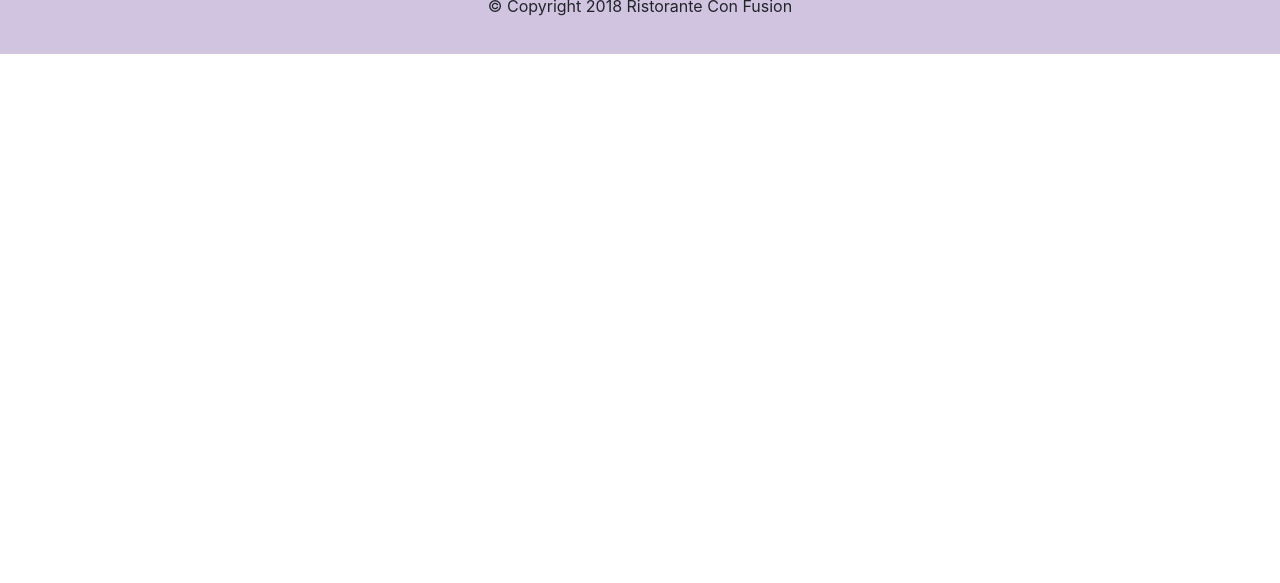
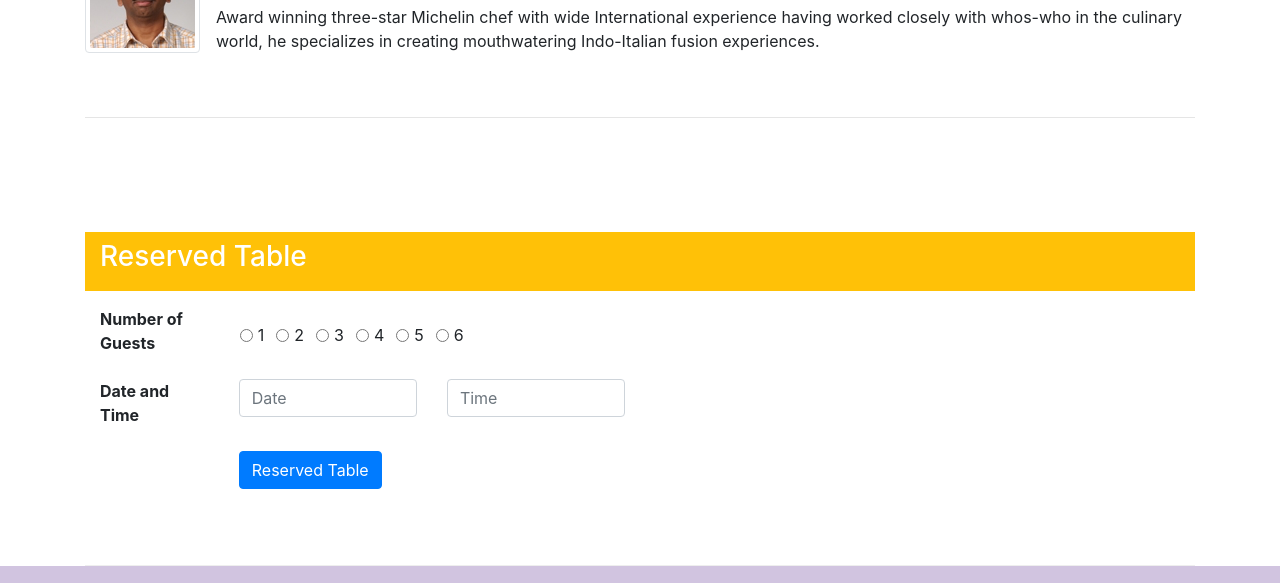
Before and after one commit to RSC007/RSC-world, a website: page index.html in a window 1280 px wide. Shown: the part 946-1529 px from the top of the page. Before the commit the page ends 1000 px from the top, so only its background shows below. Drawn offline with nearby package versions, Linux system fonts and the light colour scheme.

Commit message:
assignment-2

```diff
--- a/index.html
+++ b/index.html
@@ -42,9 +42,12 @@
                     <h1>Ristorante con Fusion</h1>
                     <p>We take inspiration from the World's best cuisines, and create a unique fusion experience. Our lipsmacking creations will tickle your culinary senses!</p>
                 </div>
-                <div class="col-12 col-sm align-self-center">
+                <div class="col-12 col-sm-3 align-self-center">
                     <img src="img/logo.png" class="img-fluid">
                 </div>
+                    <div class="col-12 col-sm align-self-center">
+                        <button type="button" class="btn btn-warning px-4 font-weight-normal col-12"><a href="#reservation">Reserved Table</a></button>
+                    </div>
             </div>
         </div>
         </div>
@@ -59,18 +62,22 @@
             </ol>
         </div>
     </div>
+    <br>
+    <br>
     <div class="container">
         <div class="media">
             <img class="d-flex mr-3 img-thumbnail align-self-center"
                     src="img/uthappizza.png" alt="Uthappizza">
             <div class="media-body">
-                <h2 class="mt-0">Uthappizza</h2>
+                <h2 class="mt-0">Uthappizza <span class="badge badge-danger">HOT</span> <span class="badge badge-pill badge-secondary"> $4.99</span></h2>
                 <p class="d-none d-sm-block">A unique combination of Indian Uthappam (pancake) and
                     Italian pizza, topped with Cerignola olives, ripe vine
                     cherry tomatoes, Vidalia onion, Guntur chillies and
                     Buffalo Paneer.</p>
             </div>
         </div>
+
+        <hr class="my-5">
 
         <div class="media">
             <img class="d-flex img-thumbnail order-last" src="img/buffet.png" alt="">
@@ -82,6 +89,8 @@
                 <p>Featuring mouthwatering combinations with a choice of five different salads, six enticing appetizers, six main entrees and five choicest desserts. Free flowing bubbly and soft drinks. All for just $19.99 per person </p>
             </div>
         </div>
+
+        <hr class="my-5">
 
         <div class="media">
             <img class="d-flex mr-3 img-thumbnail align-self-center"
@@ -95,6 +104,62 @@
                     creating mouthwatering Indo-Italian fusion experiences.
                     </p>
             </div>
+        </div>
+        <hr class="my-5">
+
+        <div class="row row-content">
+            <div class="col-12 bg-warning text-white my-3">
+               <h3 class="align-self-center pt-2">Reserved Table</h3>
+            </div>
+             <div class="col-12 col-md-9">
+                 <table id="reservation">
+                 <form action="">
+                     <div class="form-group row">
+                        <label for="inlineradio" class="col-12 col-md-2 col-form-lable"><strong>Number of Guests</strong> </label>
+                        <div class="ml-3 form-check form-check-inline">
+                            <input class="form-check-input" type="radio" name="inlineRadioOptions" id="inlineRadio1" value="option1">
+                            <label class="form-check-label" for="inlineRadio1">1</label>
+                          </div>
+                          <div class="form-check form-check-inline">
+                            <input class="form-check-input" type="radio" name="inlineRadioOptions" id="inlineRadio2" value="option2">
+                            <label class="form-check-label" for="inlineRadio2">2</label>
+                          </div>
+                          <div class="form-check form-check-inline">
+                            <input class="form-check-input" type="radio" name="inlineRadioOptions" id="inlineRadio2" value="option2">
+                            <label class="form-check-label" for="inlineRadio2">3</label>
+                          </div>
+                          <div class="form-check form-check-inline">
+                            <input class="form-check-input" type="radio" name="inlineRadioOptions" id="inlineRadio2" value="option2">
+                            <label class="form-check-label" for="inlineRadio2">4</label>
+                          </div>
+                          <div class="form-check form-check-inline">
+                            <input class="form-check-input" type="radio" name="inlineRadioOptions" id="inlineRadio2" value="option2">
+                            <label class="form-check-label" for="inlineRadio2">5</label>
+                          </div>
+                          <div class="form-check form-check-inline">
+                            <input class="form-check-input" type="radio" name="inlineRadioOptions" id="inlineRadio2" value="option2">
+                            <label class="form-check-label" for="inlineRadio2">6</label>
+                          </div>
+                     </div>
+                     <div class="form-group row">
+                         <label for="telnum" class="col-12 col-md-2 col-form-lable"><strong>Date and Time</strong> </label>
+                         <div class="col-5 col-md-3 col-sm-12">
+                             <input type="tel" class="form-control" id="arecode" name="areacode" placeholder="Date">
+                         </div>
+                         <div class="col-5 col-md-3 col-sm-12">
+                             <input type="tel" class="form-control" id="telnum" name="telnum" placeholder="Time">
+                         </div>
+                     </div>
+                     <div class="form-group row">
+                         <div class="offset-md-2 col-md-10">
+                             <button type="submit" class="btn btn-primary font-weight-normal">Reserved Table</button>
+                         </div>
+                     </div>
+                 </form>
+                </table>
+             </div>
+              <div class="col-12 col-md">
+             </div>
         </div>
     </div>
 
```
